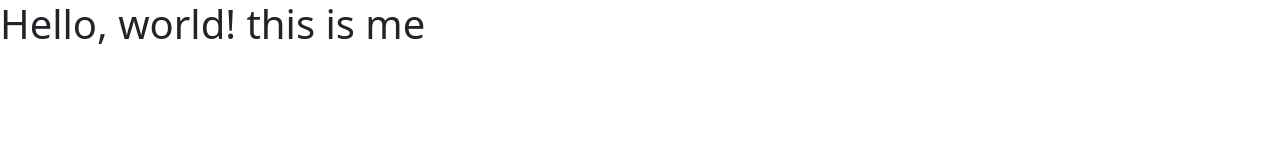
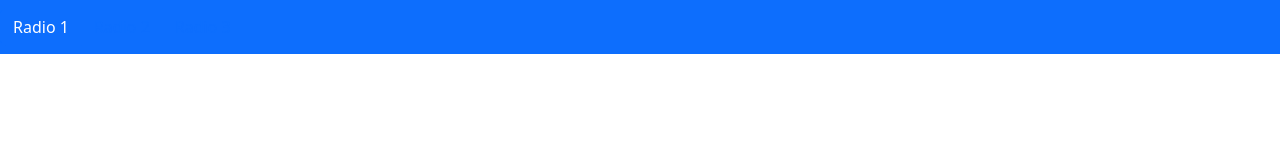
Before and after one commit to SatNarayanSah/codergyan2.com, a plain HTML site: page index.html in a window 1280 px wide. Drawn offline with nearby package versions, Linux system fonts and the light colour scheme.

Commit message:
update index.html

```diff
--- a/index.html
+++ b/index.html
@@ -8,7 +8,20 @@
     <link href="https://cdn.jsdelivr.net/npm/bootstrap@5.2.3/dist/css/bootstrap.min.css" rel="stylesheet" integrity="sha384-rbsA2VBKQhggwzxH7pPCaAqO46MgnOM80zW1RWuH61DGLwZJEdK2Kadq2F9CUG65" crossorigin="anonymous">
   </head>
   <body>
-    <h1>Hello, world! this is me</h1>
+    <nav class="navbar navbar-dark bg-primary">
+        <div class="btn-group" role="group" aria-label="Basic radio toggle button group">
+            <input type="radio" class="btn-check" name="btnradio" id="btnradio1" autocomplete="off" checked>
+            <label class="btn btn-outline-primary" for="btnradio1">Radio 1</label>
+
+            <input type="radio" class="btn-check" name="btnradio" id="btnradio2" autocomplete="off">
+            <label class="btn btn-outline-primary" for="btnradio2">Radio 2</label>
+
+            <input type="radio" class="btn-check" name="btnradio" id="btnradio3" autocomplete="off">
+            <label class="btn btn-outline-primary" for="btnradio3">Radio 3</label>
+          </div>
+
+</nav>
+    </div>
     <script src="https://cdn.jsdelivr.net/npm/bootstrap@5.2.3/dist/js/bootstrap.bundle.min.js" integrity="sha384-kenU1KFdBIe4zVF0s0G1M5b4hcpxyD9F7jL+jjXkk+Q2h455rYXK/7HAuoJl+0I4" crossorigin="anonymous"></script>
   </body>
 </html>
```
